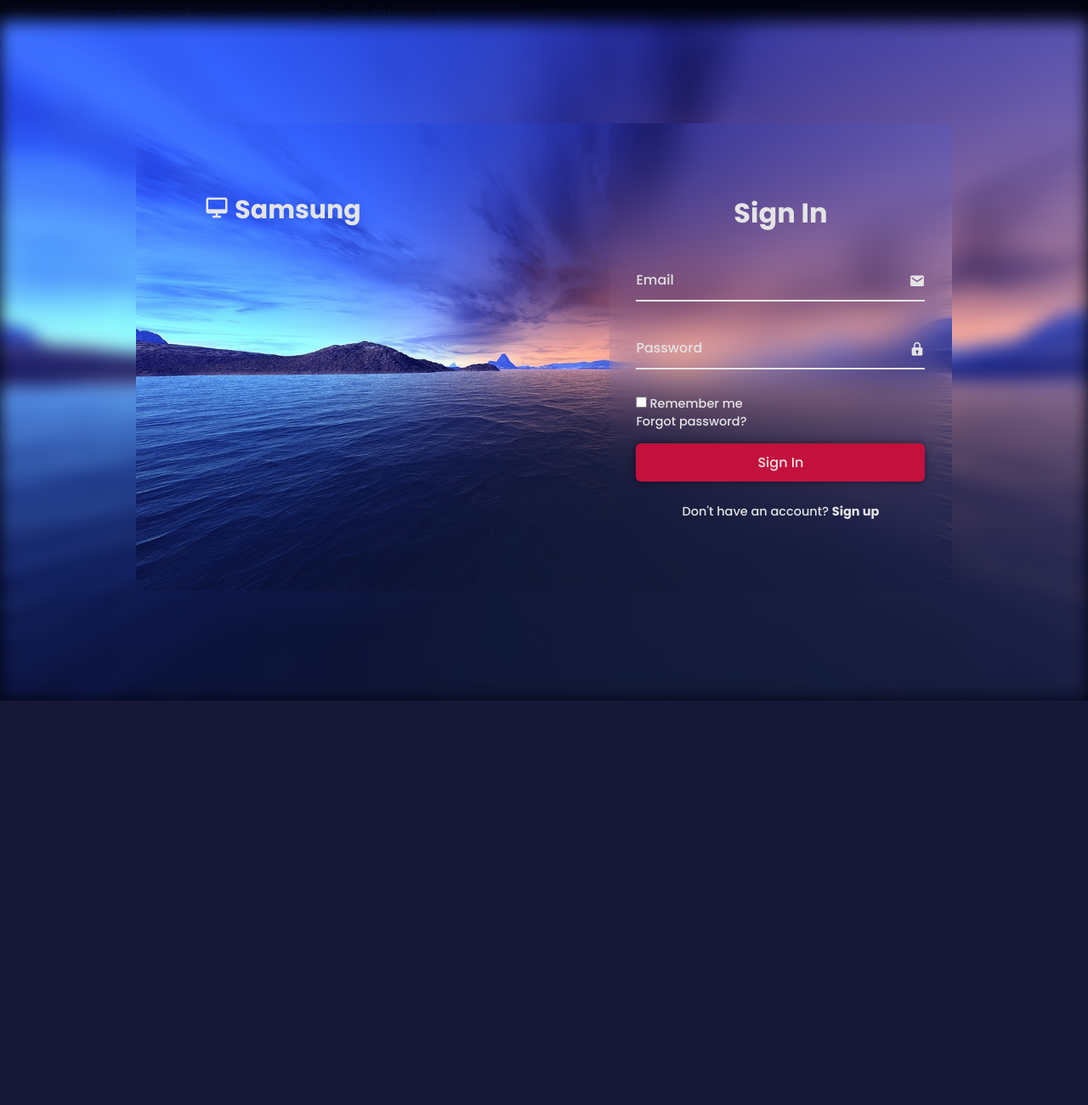
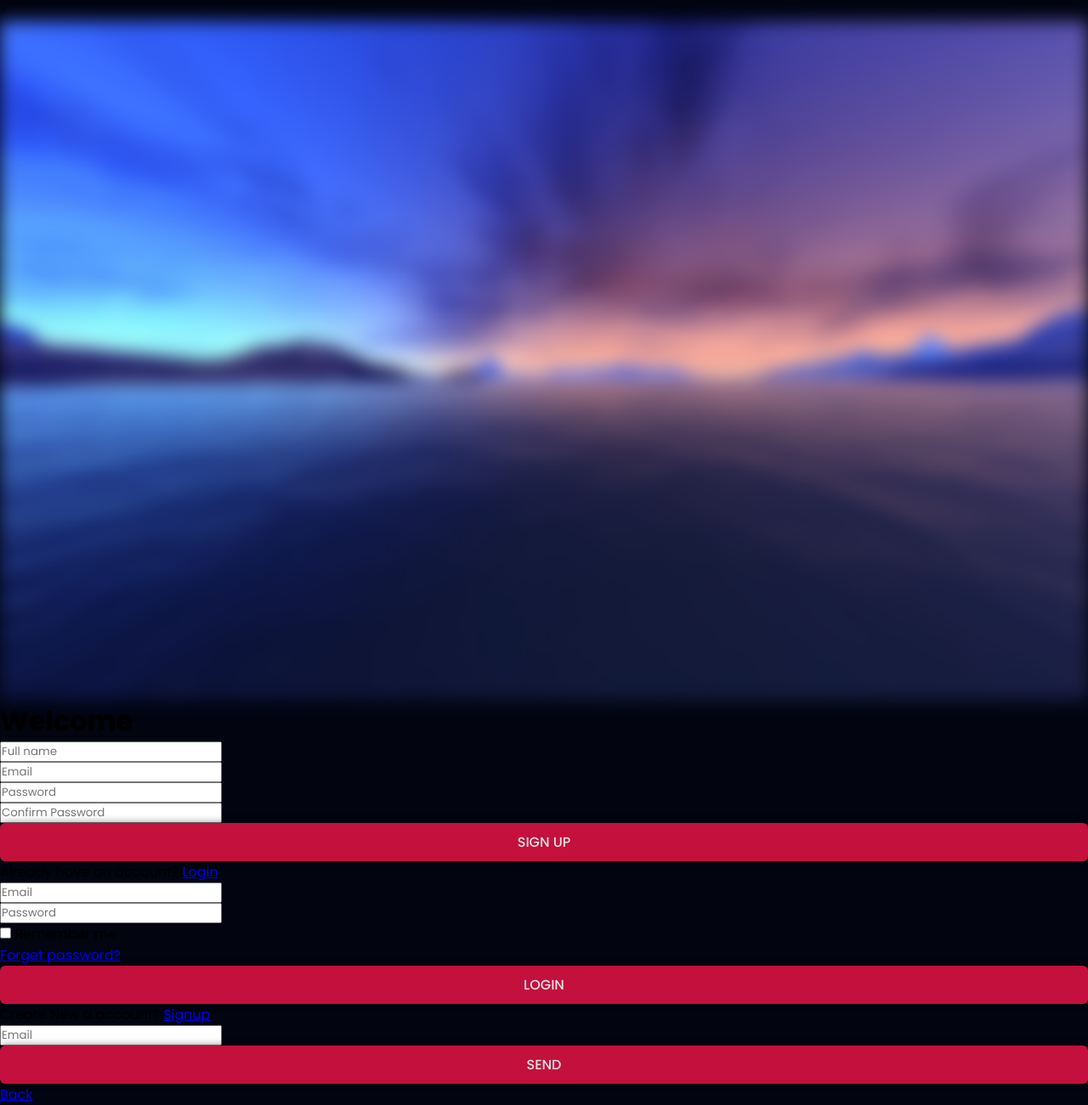
Before and after one commit to git-kinga/projekt, a Django app: template MonaApps_Project/templates/login.html in a window 1280 px wide. Shown: the whole page at 85% size. Before the commit the page ends 825 px from the top, so only its background shows below. Run offline with Django 4.2, Linux system fonts and the light colour scheme; the template is opened without the code that fills it, so the values that code supplies are empty.

Commit message:
combine login, register and forgot, delete unessary codes

```diff
--- a/MonaApps_Project/templates/login.html
+++ b/MonaApps_Project/templates/login.html
@@ -1,4 +1,4 @@
-
+<
 <!DOCTYPE html>
 <html lang="en">
 
@@ -9,68 +9,67 @@
   <title>Login test page</title>
   <link rel="stylesheet" href="../static/css/style.css">
   <link href='https://unpkg.com/boxicons@2.1.4/css/boxicons.min.css' rel='stylesheet'>
-<<<<<<< Updated upstream
 
-=======
->>>>>>> Stashed changes
 </head>
-
 <body>
   <div class="background"></div>
-  <div class="container">
-    <div class="content">
-      <h2 class="logo"><i><i class='bx bx-desktop'></i></i></i> Samsung</h2>
-    </div>
+  <div class="wrapper">
+      <div class="headline">
+          <h1>Welcome</h1>
+      </div>
+      <form class="form" method="post" action="#">
+         <div class="signup">
+             <div class="form-group">
+                 <input type="text" placeholder="Full name" required="">
+             </div>
+             <div class="form-group">
+                 <input type="email" placeholder="Email" required="">
+             </div>
+             <div class="form-group">
+                 <input type="password" placeholder="Password" required="">
+                 <span class="password-strength"></span>
 
-    <div class="logreg-box">
-      <div class="form-box login">
-        <form action="#">
-          <h2>Sign In</h2>
+             </div>
+             <div class="form-group">
+              <input type="password" placeholder="Confirm Password" required="">
 
-          <div class="input-box">
-            <span class="icon"><i class='bx bxs-envelope' ></i></span>
-            <input type="email" required>
-            <label>Email</label>
+             </div>
+             <button type="submit" id="floatingPassword" class="btn">SIGN UP</button>
+             <div class="account-exist">
+                 Already have an account? <a href="#" id="login">Login</a>
+             </div>
+         </div>
+         <div class="signin">
+             <div class="form-group">
+                 <input type="email" placeholder="Email" required="">
+             </div>
+             <div class="form-group">
+                 <input type="password" placeholder="Password" required="">
+
+             </div>
+             <div class="forget-password">
+                 <div class="check-box">
+                     <input type="checkbox" id="checkbox">
+                     <label for="checkbox">Remember me</label>
+                 </div>
+                 <a href="#" id="forgot">Forget password?</a>
+             </div>
+             <button type="submit" id="floatingPassword" class="btn">LOGIN</button>
+             <div class="account-exist">
+                 Create New a account? <a href="#" id="signup">Signup</a>
+             </div>
+         </div>
+         <div class="forget">
+            <div class="form-group">
+              <input type="email" placeholder="Email" required="">
+            </div>
+            <button type="submit" id="floatingPassword" class="btn">SEND</button>
+            <div class="account-exist">
+              <a href="#" id="back">Back</a>
+            </div>
           </div>
 
-          <div class="input-box">
-            <span class="icon"><i class='bx bxs-lock' ></i></span>
-            <input type="password" required>
-            <label>Password</label>
-          </div>
-
-          <div class="remember-forgot">
-          <label><input type="checkbox">Remember me</label>
-            <a href="#" class="forgot-link">Forgot password?</a>
-          </div>
-
-          <button type ="submit" class="btn">Sign In</button>
-          <script src="../static/js/script.js"></script>
-          <div class="login-register"><p>Don't have an account?
-            <a href="registeration.html" class="register-link">Sign up</a></p>
-          </div>
-        </form>
-      </div>
-
-      <div class="form-box forgot">
-        <form action="#">
-          <h2>Forgot password</h2>
-          <p>Enter your email to reset your password</p>
-
-          <div class="input-box">
-            <input type="email"  id="floatingInput" class="passInput"  required>
-            <span class="icon"><i class='bx bxs-envelope' ></i></span>
-            <label>Email</label>
-          </div>
-          <button type ="submit"  id="floatingPassword" class="btn">Send my password</button>
-		  <script src="../static/js/script.js"></script>
-          <div class="login-register"><p>Already have an account?
-            <a href="#" class="login-link">Sign in</a></p>
-          </div>
-          </form>
-      </div>
-
-    </div>
+      </form>
   </div>
   <script src="../static/js/script.js"></script>
 </body>
```
